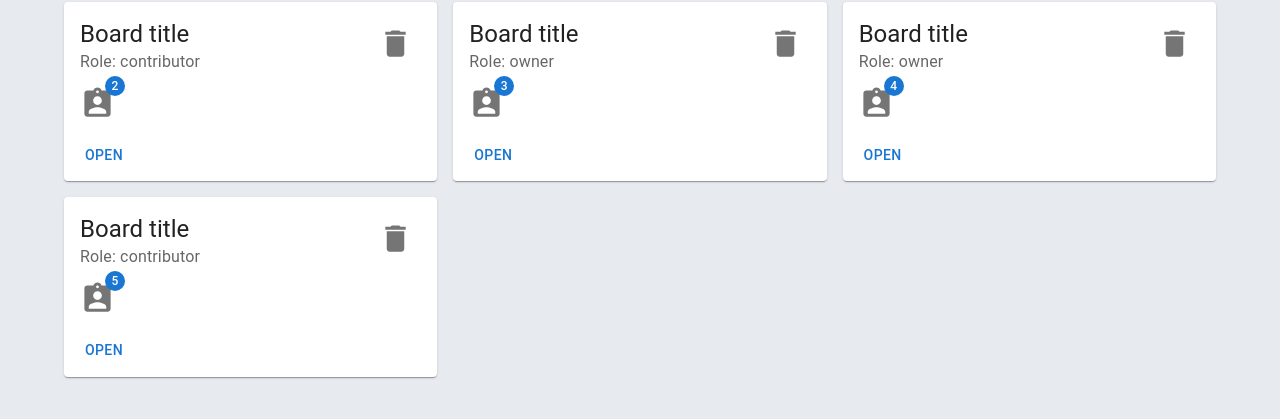
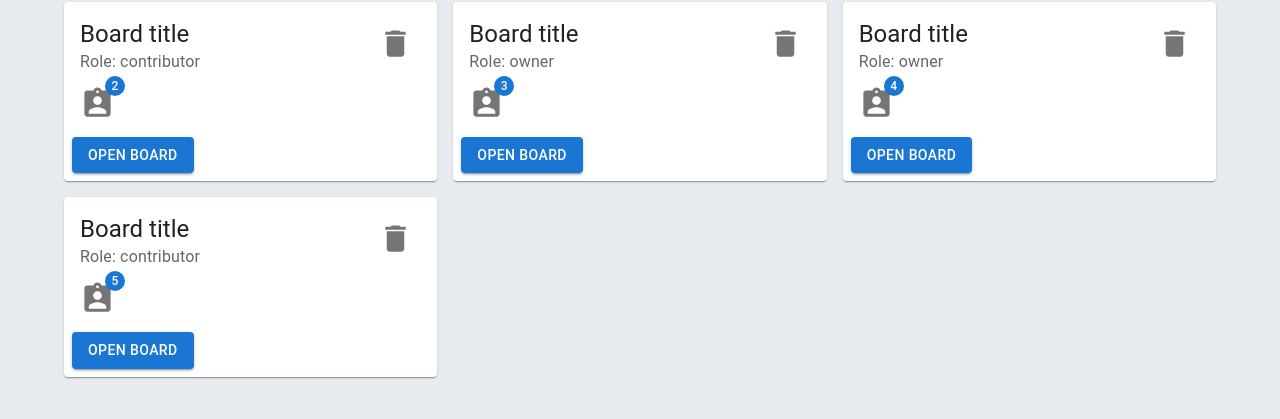
Before and after one commit to khanamiryan/project-management-app, a React (Create React App) app: page /boards in a window 1280 px wide. Shown: the part 123-542 px from the top of the page. Built offline with nearby package versions, Linux system fonts and the light colour scheme.

Commit message:
feat: add handler and route

```diff
--- a/src/App.tsx
+++ b/src/App.tsx
@@ -18,6 +18,7 @@ function App() {
           <Route path="profile" element={<Profile />} />
           <Route path="login" element={<SignIn />} />
           <Route path="registration" element={<SignUp />} />
+          <Route path="/boards/:id" element={<p>This is a page for some board</p>} />
           <Route path="*" element={<NotFound />} />
         </Route>
       </Routes>
--- a/src/components/boardsList/BoardCard/BoardCard.tsx
+++ b/src/components/boardsList/BoardCard/BoardCard.tsx
@@ -14,6 +14,13 @@ import { Board } from '../boardsList.types';
 import { isBoardOwner } from 'utils/isBoardOwner';
 
 const BoardCard = ({ board }: { board: Board }) => {
+  const onClickDelete = () => {
+    // TODO We need modal window for this
+    // eslint-disable-next-line no-restricted-globals
+    confirm(`Are you absolutely sure you want to delete this board?
+    ${JSON.stringify(board)}`);
+  };
+
   return (
     <>
       <Card sx={{ position: 'relative' }}>
@@ -31,9 +38,14 @@ const BoardCard = ({ board }: { board: Board }) => {
           </Typography>
         </CardContent>
         <CardActions sx={{ pt: 0 }}>
-          <Button size="medium">OPEN</Button>
+          <Button variant="contained" href={`/boards/${board._id}`}>
+            OPEN BOARD
+          </Button>
         </CardActions>
-        <IconButton sx={{ position: 'absolute', top: '1rem', right: '1rem' }}>
+        <IconButton
+          sx={{ position: 'absolute', top: '1rem', right: '1rem' }}
+          onClick={onClickDelete}
+        >
           <DeleteIcon fontSize="large" />
         </IconButton>
       </Card>
```
